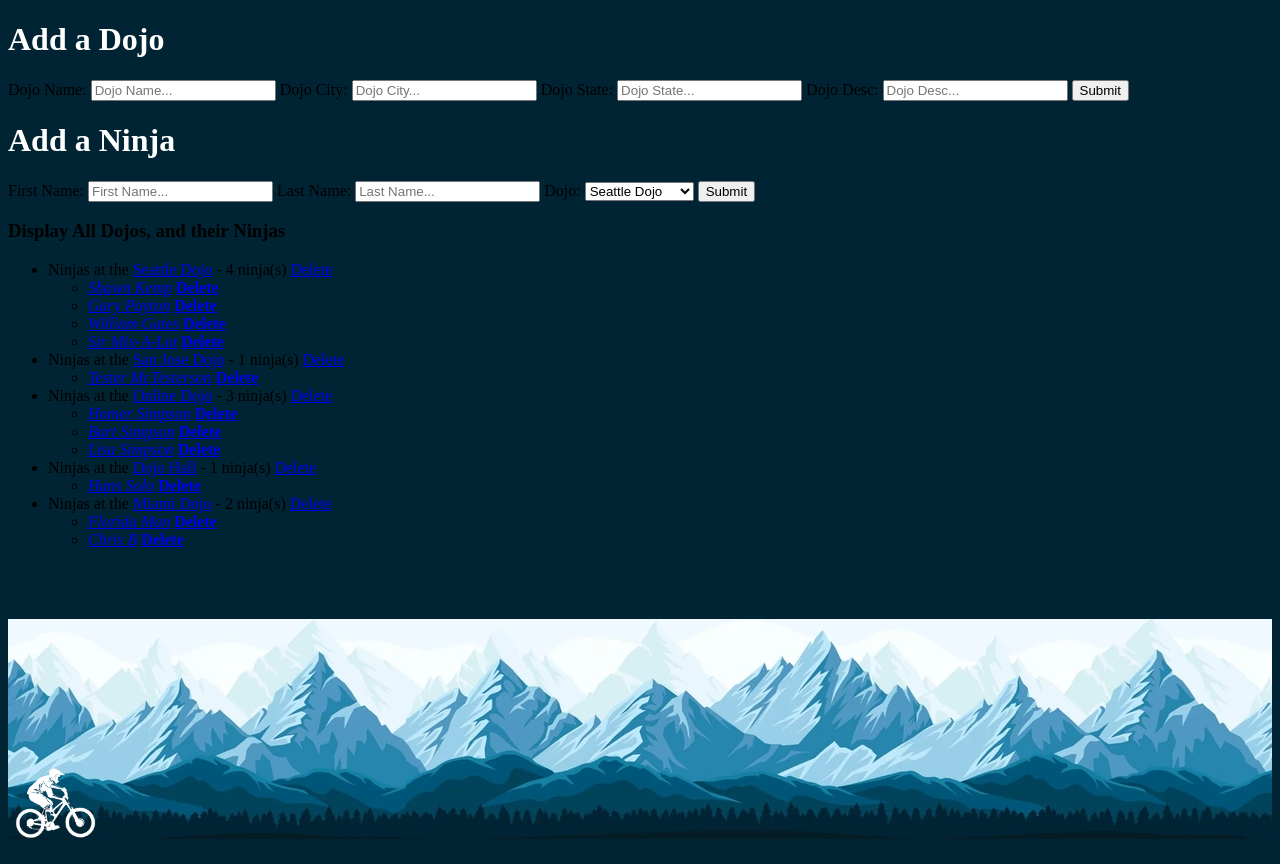
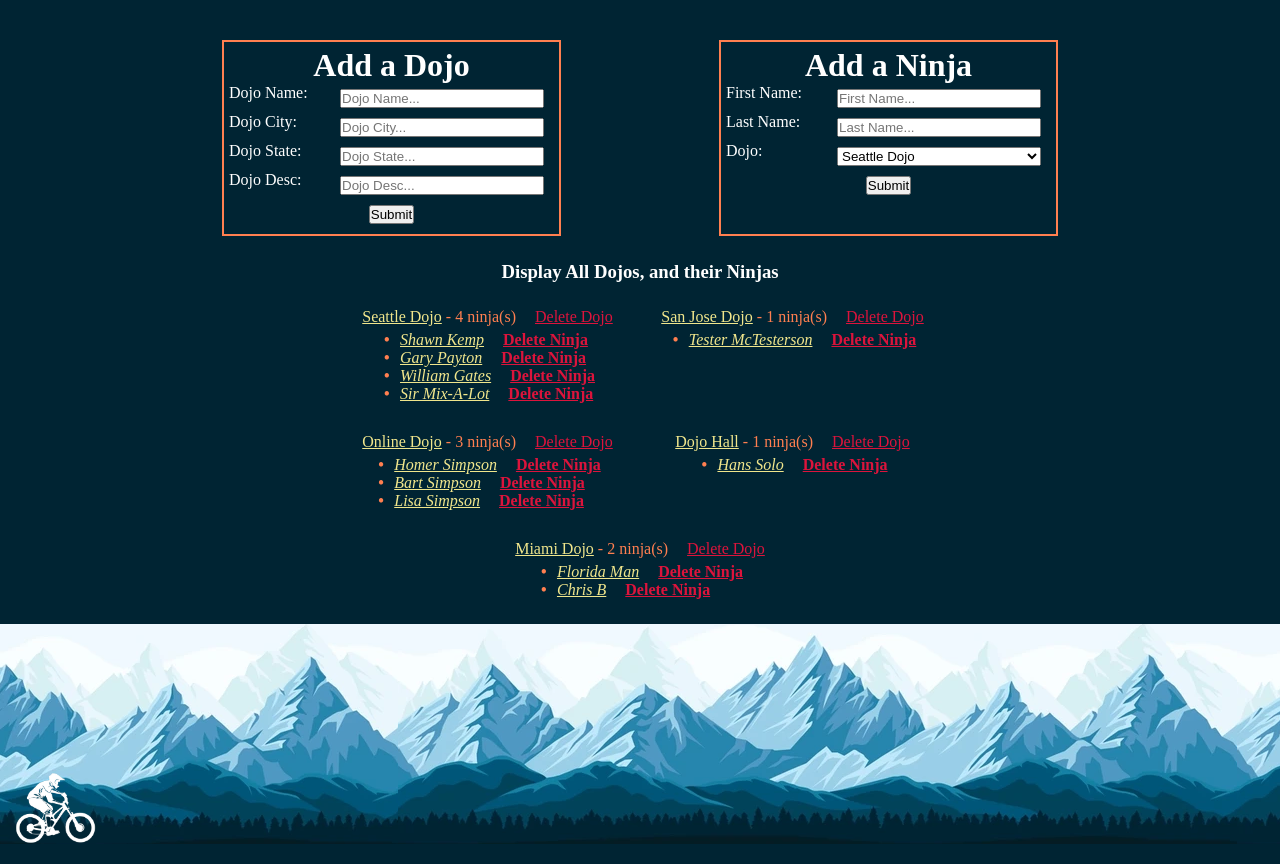
Before and after one commit to cgbridgewater/django, a Django app: page / in a window 1280 px wide. Before the commit the page ends 839 px from the top, so only its background shows below. Run offline with Django 5.2, Linux system fonts and the light colour scheme; data comes from the database, SQL or seed files in the repository; both versions use the stored data as it was after the commit.

Commit message:
updating style and layout

```diff
--- a/full_stack_django/dojos_and_ninjas/dojos_and_ninjas_project/dojos_and_ninjas_app/static/css/style1.css
+++ b/full_stack_django/dojos_and_ninjas/dojos_and_ninjas_project/dojos_and_ninjas_app/static/css/style1.css
@@ -1,9 +1,108 @@
-h1,h2 {
-    color: white;
+* {
+    margin: 0;
+    padding: 0;
 }
 
 body {
     background-color: #002433;
+}
+
+h1,h2, h3 {
+    color: white;
+    text-align: center;
+}
+
+p {
+    color: coral;
+}
+
+a {
+    color: khaki;
+}
+
+.delete {
+    color: crimson;
+    margin-left: 15px;
+}
+
+.container {
+    width: 90%;
+    margin: 30px auto 15px auto;
+    display: flex;
+    justify-content: space-evenly;
+    flex-wrap: wrap;
+}
+
+form {
+    width: 325px;
+}
+
+.formation {
+    display: flex;
+    justify-content: space-between;
+}
+
+.left,.right {
+    border: 2px solid coral;
+    padding: 5px;
+    margin: 10px 0;
+}
+
+label {
+    color: white;
+}
+
+input {
+    margin:5px 10px;
+    width: 200px;
+}
+
+select {
+    margin:5px 10px;
+    width: 204px;
+}
+
+.button_wrapper {
+    width: 200px;
+    margin:5px auto;
+    display: flex;
+    justify-content: center;
+}
+
+.results {
+    width: 90%;
+    max-width: 620px;
+    margin: 10px auto;
+    display: flex;
+    flex-wrap: wrap;
+    justify-content: center;
+}
+
+.inner_result {
+    width: 275px;
+    margin: 15px;
+    display: flex;
+    flex-direction: column;
+    align-items: center;
+}
+
+li {
+    margin-left: 20px;
+    text-decoration: white;
+}
+
+ul {
+    list-style: none;
+    margin-top: 5px;
+}
+
+ul li::before {
+    content: "\2022";
+    color: coral;
+    font-weight: bold;
+    display: inline-block;
+    width: 1em;
+    margin-left: -1em;
 }
 
 /* FOOTER STYLE */
@@ -13,6 +112,7 @@ background-repeat: repeat;
     background-position: 0 0;
     animation: ground 180s linear infinite;
 }
+
 @keyframes ground {
     from {
     background-position: 0 0;
@@ -26,18 +126,21 @@ background-position: -12000px 0px;
     position:absolute;
     margin-top: 140px;
 }
+
 .jumping {
     transform: translate(0,-10px) rotate(-15deg);
     -webkit-transform: translate(0,-10px) rotate(-15deg); /** Chrome & Safari **/
     -o-transform: translate(0,-10px) rotate(-15deg); /** Opera **/
     -moz-transform: translate(0,-10px) rotate(-15deg); /** Firefox **/
 }
+
 .jumpinghigh {
     transform: translate(0,-30px) rotate(-25deg);
     -webkit-transform: translate(0,-30px) rotate(-25deg); /** Chrome & Safari **/
     -o-transform: translate(0,-30px) rotate(-25deg); /** Opera **/
     -moz-transform: translate(0,-30px) rotate(-25deg); /** Firefox **/
 }
+
 .flipped {
     -moz-transform: scaleX(-1);
     -o-transform: scaleX(-1);
@@ -46,11 +149,10 @@ transform: scaleX(-1);
     filter: FlipH;
     -ms-filter: "FlipH";
 }
+
 .flipped.jumping {
     transform: scaleX(-1) translate(0, -10px) rotate(-15deg);
     -webkit-transform: scaleX(-1) translate(0, -10px) rotate(-15deg);
     -o-transform: scaleX(-1) translate(0, -10px) rotate(-15deg);
     -moz-transform: scaleX(-1) translate(0, -10px) rotate(-15deg);
 }
-
-/* </style> */
--- a/full_stack_django/dojos_and_ninjas/dojos_and_ninjas_project/dojos_and_ninjas_app/static/js/script.js
+++ b/full_stack_django/dojos_and_ninjas/dojos_and_ninjas_project/dojos_and_ninjas_app/static/js/script.js
@@ -1,6 +1,3 @@
-// <script>
-// javascript
-
 var mouseCurrent = 0;
 var mouseX = 0, mouseY = 0;
 var follower = document.querySelector("#image");
@@ -22,7 +19,7 @@ mouseCurrent = mouseX;
 
 var xp = 0, yp = 0;
 var loop = setInterval(function() {
-xp += (mouseX - xp) / 60; //32
+xp += (mouseX - xp) / 32; //32
 // yp += (mouseY - yp) / 20; //20
 follower.style.left = xp + "px";
 }, 30);
@@ -34,4 +31,3 @@ follower.classList.add("jumping");
 document.addEventListener("mouseup", function(e) {
 follower.classList.remove("jumping");
 });
-// </script>
--- a/full_stack_django/dojos_and_ninjas/dojos_and_ninjas_project/dojos_and_ninjas_app/templates/dojos_and_ninjas_app/index.html
+++ b/full_stack_django/dojos_and_ninjas/dojos_and_ninjas_project/dojos_and_ninjas_app/templates/dojos_and_ninjas_app/index.html
@@ -8,61 +8,79 @@
     <link rel="stylesheet" href="{% static '/css/style1.css' %}">
 </head>
 <body>
-
     <div class="container">
         <div class="left">
             <h1>Add a Dojo</h1>
             <form action="/create" method="POST">
                 {% csrf_token %}
                 <input type="hidden" name="posty_post" value="create_dojo">
-                <label for="name">Dojo Name: <input type="text" name="name" id="name" placeholder="Dojo Name..."></label>
-                <label for="city">Dojo City: <input type="text" name="city" id="city" placeholder="Dojo City..."></label>
-                <label for="state">Dojo State: <input type="text" name="state" id="state" placeholder="Dojo State..."></label>
-                <label for="desc">Dojo Desc: <input type="text" name="desc" id="desc" placeholder="Dojo Desc..."></label>
+                <div class="formation">
+
+                </div>
+                <div class="formation">
+                    <label for="name">Dojo Name:</label>
+                    <input type="text" name="name" id="name" placeholder="Dojo Name...">
+                </div>
+                <div class="formation">
+                    <label for="city">Dojo City:</label>
+                    <input type="text" name="city" id="city" placeholder="Dojo City...">
+                </div>
+                <div class="formation">
+                    <label for="state">Dojo State:</label>
+                    <input type="text" name="state" id="state" placeholder="Dojo State...">
+                </div>
+                <div class="formation">
+                    <label for="desc">Dojo Desc:</label>
+                    <input type="text" name="desc" id="desc" placeholder="Dojo Desc...">
+                </div>
+                <div class="button_wrapper">
                     <button type="submit">Submit</button>
+                </div>
             </form>
         </div>
-
-
         <div class="right">
             <h1>Add a Ninja</h1>
             <form action="/create" method="POST">
                 {% csrf_token %}
                 <input type="hidden" name="posty_post" value="create_ninja">
-                <label for="first_name">First Name: <input type="text" name="first_name" id="first_name" placeholder="First Name..."></label>
-                <label for="last_name">Last Name: <input type="text" name="last_name" id="last_name" placeholder="Last Name..."></label>
-                <label for="dojo">Dojo:
+                <div class="formation">
+                    <label for="first_name">First Name:</label>
+                    <input type="text" name="first_name" id="first_name" placeholder="First Name...">
+                </div>
+                <div class="formation">
+                    <label for="last_name">Last Name:</label>
+                    <input type="text" name="last_name" id="last_name" placeholder="Last Name...">
+                </div>
+                <div class="formation">
+                    <label for="dojo">Dojo:</label>
                     <select name="dojo" id="dojo">
                         {% for dojo in all_dojos %}
                         <option value={{dojo.id}}>{{dojo.name}}</option>
                         {% endfor %}
                     </select>
-                </label>
+                </div>
+                <div class="button_wrapper">
                     <button type="submit">Submit</button>
+                </div>
             </form>
         </div>
     </div>
-
-
+    <h3>Display All Dojos, and their Ninjas</h3>
     <div class="results">
-        <h3>Display All Dojos, and their Ninjas</h3>
-        <ul>
         {% for dojo in all_dojos %}
-            <li>Ninjas at the <a href="/dojo/{{dojo.id}}/view">{{dojo.name}}</a>  -  {{dojo.ninjas.all.count}} ninja(s) <a href="/dojo/{{dojo.id}}/delete">Delete</a></li>
+        <div class="inner_result">
+            <p><a href="/dojo/{{dojo.id}}/view">{{dojo.name}}</a>  -  {{dojo.ninjas.all.count}} ninja(s) <a class="delete" href="/dojo/{{dojo.id}}/delete">Delete Dojo</a></p>
             <ul>
                 <!-- looping through each dojos's ninjas! -->
                 {% for ninja in dojo.ninjas.all %}
-                    <li><em><a href="/ninja/{{ninja.id}}/view">{{ninja.first_name}} {{ninja.last_name}}</em></a> <b><a href="/ninja/{{ninja.id}}/delete">Delete</a></b></li>
-                    {% endfor %}
-                </ul>
+                <li><em><a href="/ninja/{{ninja.id}}/view">{{ninja.first_name}} {{ninja.last_name}}</em></a> <b><a class="delete" href="/ninja/{{ninja.id}}/delete">Delete Ninja</a></b></li>
                 {% endfor %}
             </ul>
         </div>
-
-
-    <br><br><br>
-    <div id="bike_footer" style="height: 220px;" class="hidden-print ">
-        <img id="image" src="../../static/img/bike.png" alt="Bicycle icon that follows mouse movement" height="100" title="Ride Safe!" class="tiptip"/>
+        {% endfor %}
+    </div>
+    <div id="bike_footer" style="height: 220px;" class="bike_footer">
+        <img id="image" src="../../static/img/bike.png" alt="Bicycle icon that follows mouse movement" height="100" title="Ride Safe!"/>
         </a>
     </div>
     <script src="{% static 'js/script.js' %}"></script>
```
Also changed, not shown: full_stack_django/dojos_and_ninjas/dojos_and_ninjas_project/db.sqlite3. Lines whose indentation alone changed are shown as unchanged.
